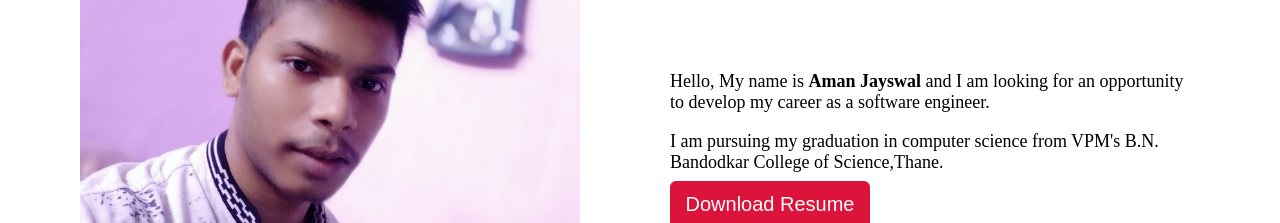
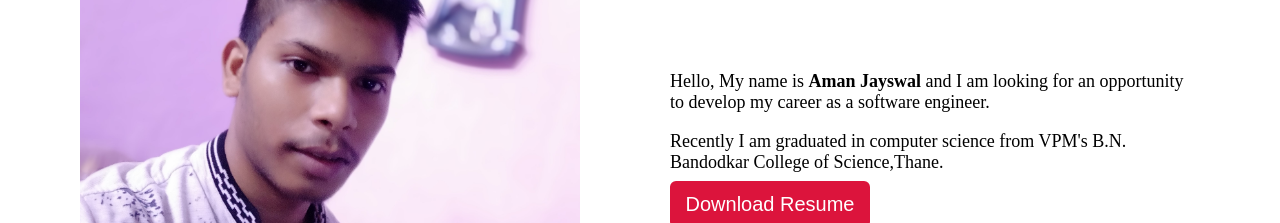
Before and after one commit to amanjaiswal240/Portfolio, a plain HTML site: page index.html in a window 1280 px wide. Shown: the part 1100-1323 px from the top of the page. Drawn offline with nearby package versions, Linux system fonts and the light colour scheme.

Commit message:
Modified

```diff
--- a/index.html
+++ b/index.html
@@ -57,7 +57,7 @@
 				</div>
 				<div class="column right">
 					<p class="about_details">Hello, My name is <b>Aman Jayswal</b> and I am looking for an opportunity to develop my career as a software engineer.</p><br>
-					<p class="about_details">I am pursuing my graduation in computer science from VPM's B.N. Bandodkar College of Science,Thane.</p>
+					<p class="about_details">Recently I am graduated in computer science from VPM's B.N. Bandodkar College of Science,Thane.</p>
 					<a href="AmanajSWEng.pdf" download>
 						<button style="width: 200px" type="button" id="myBtn">Download Resume</button>
 					</a>
```
